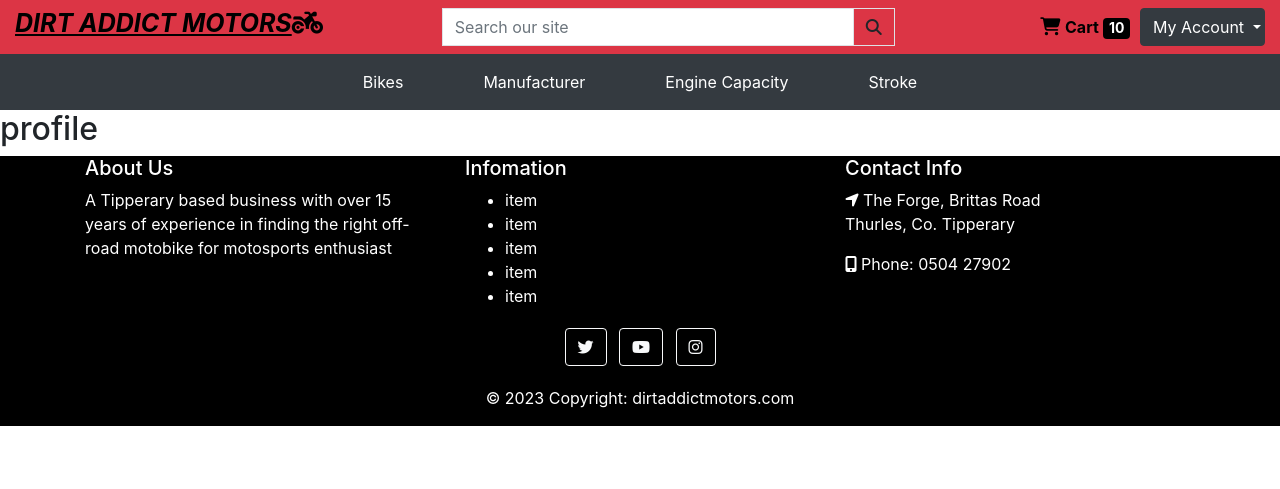
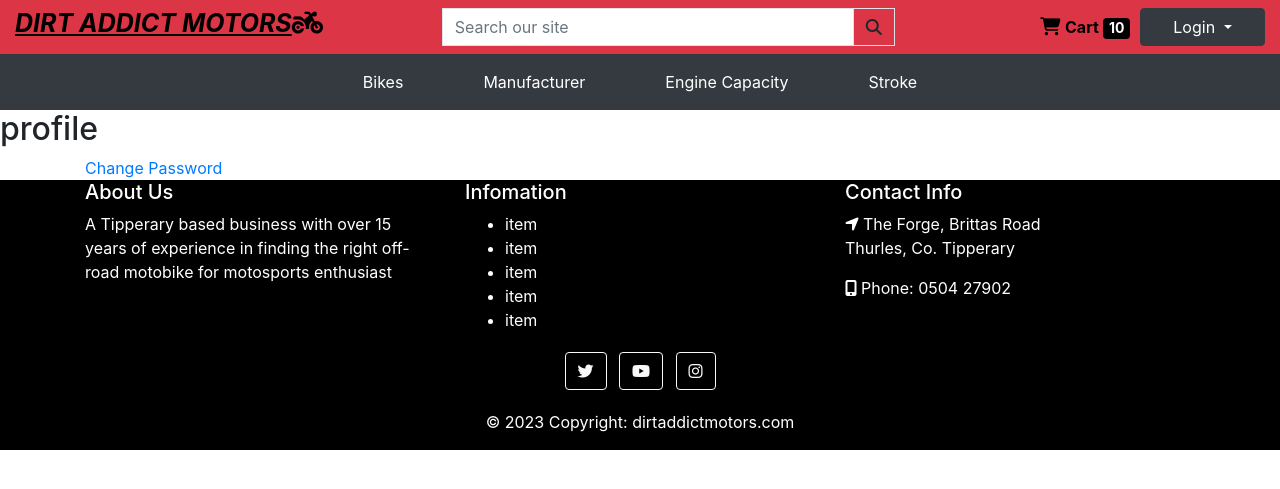
Before and after one commit to IzzyLeech/dirtaddictmotors, a Django app: template profiles/templates/profiles/profile.html in a window 1280 px wide. Shown: the top 489 px of the page. Run offline with Django 3.2, Linux system fonts and the light colour scheme; the template is opened without the code that fills it: most values are stand-ins (such as "Sample title", 1, 10 or a date in 2020); some libraries are stand-ins or nearby versions.

Commit message:
added link for pasdsword change in profile, and authenication for acces to profile

```diff
--- a/dirt_addict_motors/settings.py
+++ b/dirt_addict_motors/settings.py
@@ -55,7 +55,11 @@ INSTALLED_APPS = [
     'bag',
     'checkout',
     'profiles',
+
+    'crispy_forms',
 ]
+
+CRISPY_TEMPLATE_PACK = 'bootstrap4'
 
 MIDDLEWARE = [
     'django.middleware.security.SecurityMiddleware',
--- a/profiles/templates/profiles/profile.html
+++ b/profiles/templates/profiles/profile.html
@@ -1,5 +1,9 @@
 {% extends "base.html" %}
+{% load account %}
 {% load static %}
 {% block content %}
 <h2>profile</h2>
+<div class="container">
+    <a href="{% url 'account_change_password' %}">Change Password</a>
+</div>
 {% endblock %}
--- a/requirements.txt
+++ b/requirements.txt
@@ -4,6 +4,7 @@ dj-database-url==0.5.0
 dj3-cloudinary-storage==0.0.6
 Django==3.2.19
 django-allauth==0.41.0
+django-crispy-forms==2.0
 gunicorn==20.1.0
 oauthlib==3.2.2
 psycopg2==2.9.6
--- a/templates/includes/main-nav/main-nav-mobile.html
+++ b/templates/includes/main-nav/main-nav-mobile.html
@@ -7,10 +7,15 @@
     <div id="account-dropdown" class="dropdown">
         <button class="btn btn-dark dropdown-toggle custom-button" type="button" id="account-dropdown-toggle"
             data-toggle="dropdown" aria-haspopup="true" aria-expanded="false">
+            {% if request.user.is_authenticated %}
             My Account
+            {% else %}
+            Login
+            {% endif %}
         </button>
         <div class="dropdown-menu account-menu" aria-labelledby="account-dropdown-toggle">
             {% if request.user.is_authenticated %}
+            <a class="dropdown-item" href="{% url 'profile' %}">My Profile</a>
             <a class="dropdown-item" href="{% url 'account_logout' %}">Logout</a>
             {% else %}
             <a class="dropdown-item" href="{% url 'account_signup' %}">Register</a>
--- a/templates/includes/main-nav/main-nav.html
+++ b/templates/includes/main-nav/main-nav.html
@@ -32,7 +32,11 @@
     <div id="account-dropdown" class="dropdown">
         <button class="btn btn-dark dropdown-toggle custom-button" type="button" id="account-dropdown-toggle"
             data-toggle="dropdown" aria-haspopup="true" aria-expanded="false">
+            {% if request.user.is_authenticated %}
             My Account
+            {% else %}
+            Login
+            {% endif %}
         </button>
         <div class="dropdown-menu account-menu" aria-labelledby="account-dropdown-toggle">
             {% if request.user.is_authenticated %}
```
Also changed, not shown: templates/allauth/account/password_change.html (line endings or trailing spaces), templates/allauth/allauthbase.html (renamed from templates/allauth/base.html).
